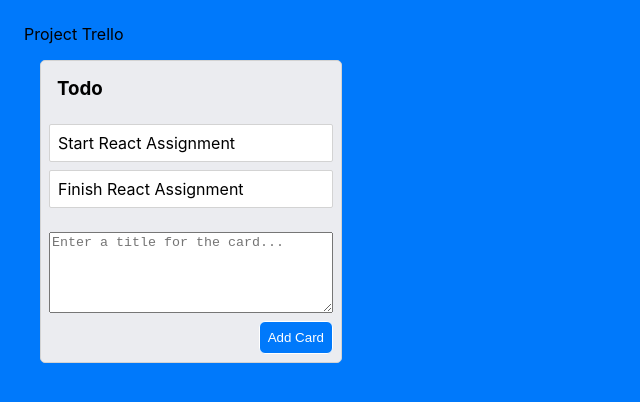
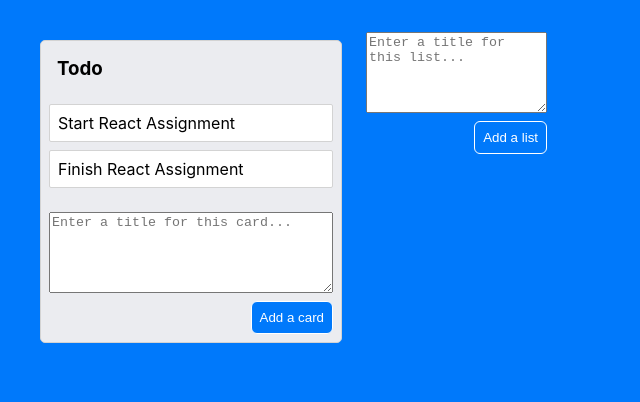
Before and after one commit to mengiishita/trello-react-clone, a React (Create React App) app: page / in a window 1280 px wide. Shown: the top 402 px of the page, without its empty margins (0-640 px from the left). Built offline with nearby package versions, Linux system fonts and the light colour scheme.

Commit message:
Creating single component for addcard and add list

```diff
--- a/src/components/Card/AddCard/AddCardContainer.js
+++ /dev/null
@@ -1,34 +0,0 @@
-import React, { useState, useContext } from 'react';
-import CardContext from '../../../store/card-context';
-
-import classes from './AddCardContainer.module.css';
-
-const AddCardContainer = (props) => {
-	const [title, setTitle] = useState('');
-
-	const { addCard } = useContext(CardContext);
-
-	const listId = props.listId;
-
-	const titleChangeHandler = (event) => {
-		setTitle(event.target.value);
-	};
-
-	const addCardHandler = () => {
-		addCard(title, listId);
-		setTitle('');
-	};
-
-	return (
-		<div className={classes['add-card-container']}>
-			<textarea
-				value={title}
-				placeholder='Enter a title for the card...'
-				onChange={titleChangeHandler}
-			/>
-			<button onClick={addCardHandler}>Add Card</button>
-		</div>
-	);
-};
-
-export default AddCardContainer;
--- /dev/null
+++ b/src/components/Layout/AddItemContainer.js
@@ -0,0 +1,38 @@
+import React, { useState, useContext } from 'react';
+import CardContext from '../../store/card-context';
+
+import classes from './AddItemContainer.module.css';
+
+const AddItemContainer = (props) => {
+	const [title, setTitle] = useState('');
+
+	const { addCard } = useContext(CardContext);
+
+	const listId = props.listId;
+
+	const titleChangeHandler = (event) => {
+		setTitle(event.target.value);
+	};
+
+	const titleConfirmHandler = () => {
+		addCard(title, listId);
+		setTitle('');
+	};
+
+	const placeholderContent = `Enter a title for this ${props.type}...`;
+
+	const buttonContent = `Add a ${props.type}`;
+
+	return (
+		<div className={classes['add-item-container']}>
+			<textarea
+				value={title}
+				placeholder={placeholderContent}
+				onChange={titleChangeHandler}
+			/>
+			<button onClick={titleConfirmHandler}>{buttonContent}</button>
+		</div>
+	);
+};
+
+export default AddItemContainer;
--- a/src/components/Card/AddCard/AddCardContainer.module.css
+++ b/src/components/Layout/AddItemContainer.module.css
@@ -1,10 +1,10 @@
-.add-card-container {
+.add-item-container {
 	padding: 8px;
 	display: flex;
 	flex-direction: column;
 }
 
-.add-card-container button {
+.add-item-container button {
 	align-self: flex-end;
 	margin-top: 8px;
 	background: #0079fb;
@@ -14,6 +14,6 @@
 	border-radius: 6px;
 }
 
-.add-card-container textarea {
+.add-item-container textarea {
 	height: 75px;
 }
--- a/src/components/Layout/Board.js
+++ b/src/components/Layout/Board.js
@@ -2,6 +2,7 @@
 import List from '../List/List';
 import data from '../../utils/data.js';
 import CardContext from '../../store/card-context';
+import AddItemContainer from './AddItemContainer';
 
 import classes from './Board.module.css';
 
@@ -36,8 +37,8 @@
 	return (
 		<CardContext.Provider value={{ addCard }}>
 			<div className={classes.board}>
-				Project Trello
 				{listData}
+				<AddItemContainer type="list"/>
 			</div>
 		</CardContext.Provider>
 	);
--- a/src/components/Layout/Board.module.css
+++ b/src/components/Layout/Board.module.css
@@ -2,4 +2,6 @@
 	background: #0079fb;
 	padding: 24px;
 	height: 100vh;
+	display: flex;
+	align-items: flex-start;
 }
--- a/src/components/List/List.js
+++ b/src/components/List/List.js
@@ -1,7 +1,7 @@
 import React from 'react';
 import ListTitle from './ListTitle';
 import CardList from '../Card/CardList';
-import AddCardContainer from '../Card/AddCard/AddCardContainer';
+import AddItemContainer from '../Layout/AddItemContainer';
 
 import classes from './List.module.css';
 
@@ -10,7 +10,7 @@
 		<div className={classes.list}>
 			<ListTitle title={props.list.title} />
 			<CardList cards={props.list.cards} />
-			<AddCardContainer listId={props.list.id} />
+			<AddItemContainer type='card' listId={props.list.id} />
 		</div>
 	);
 };
```
